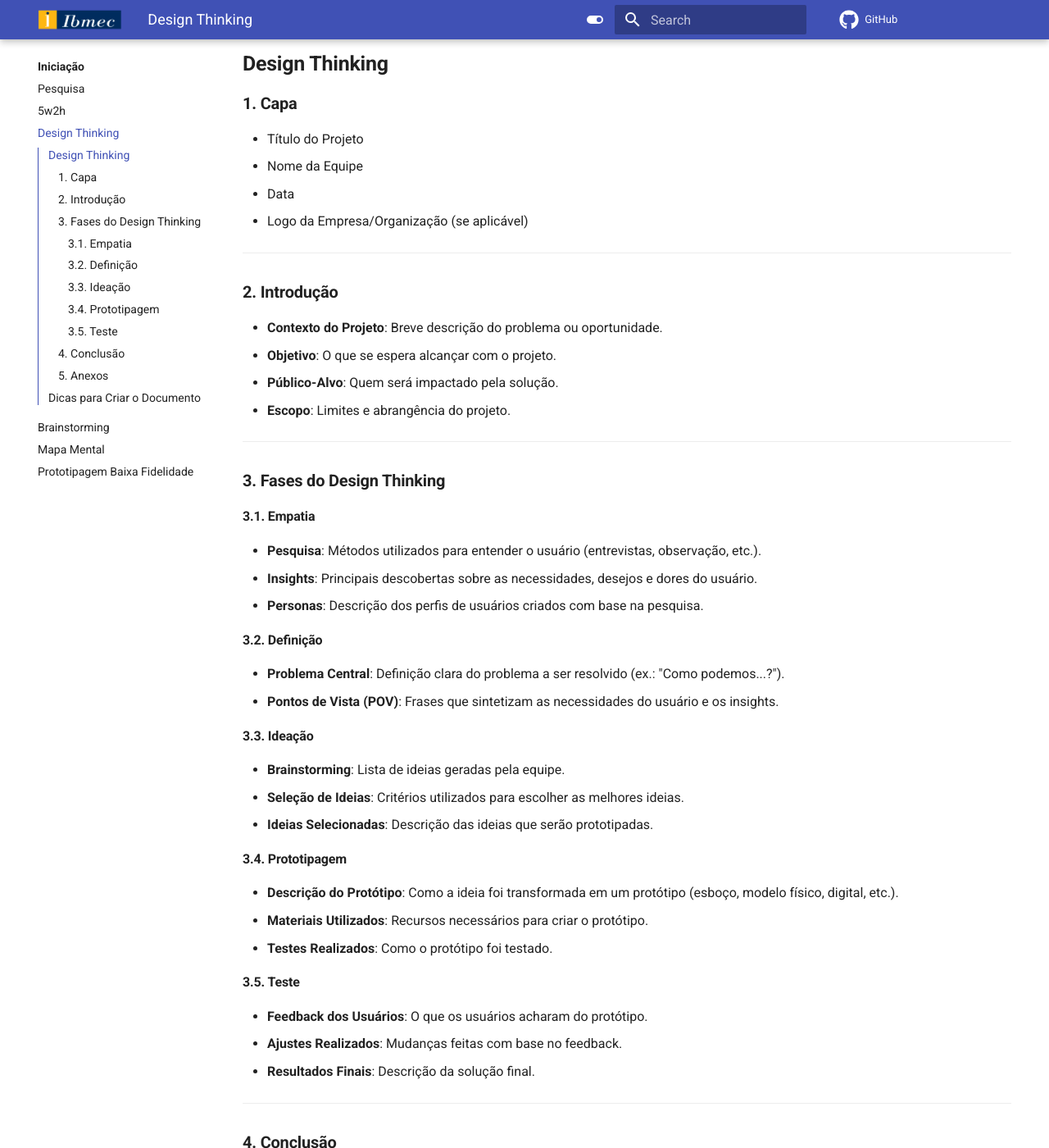
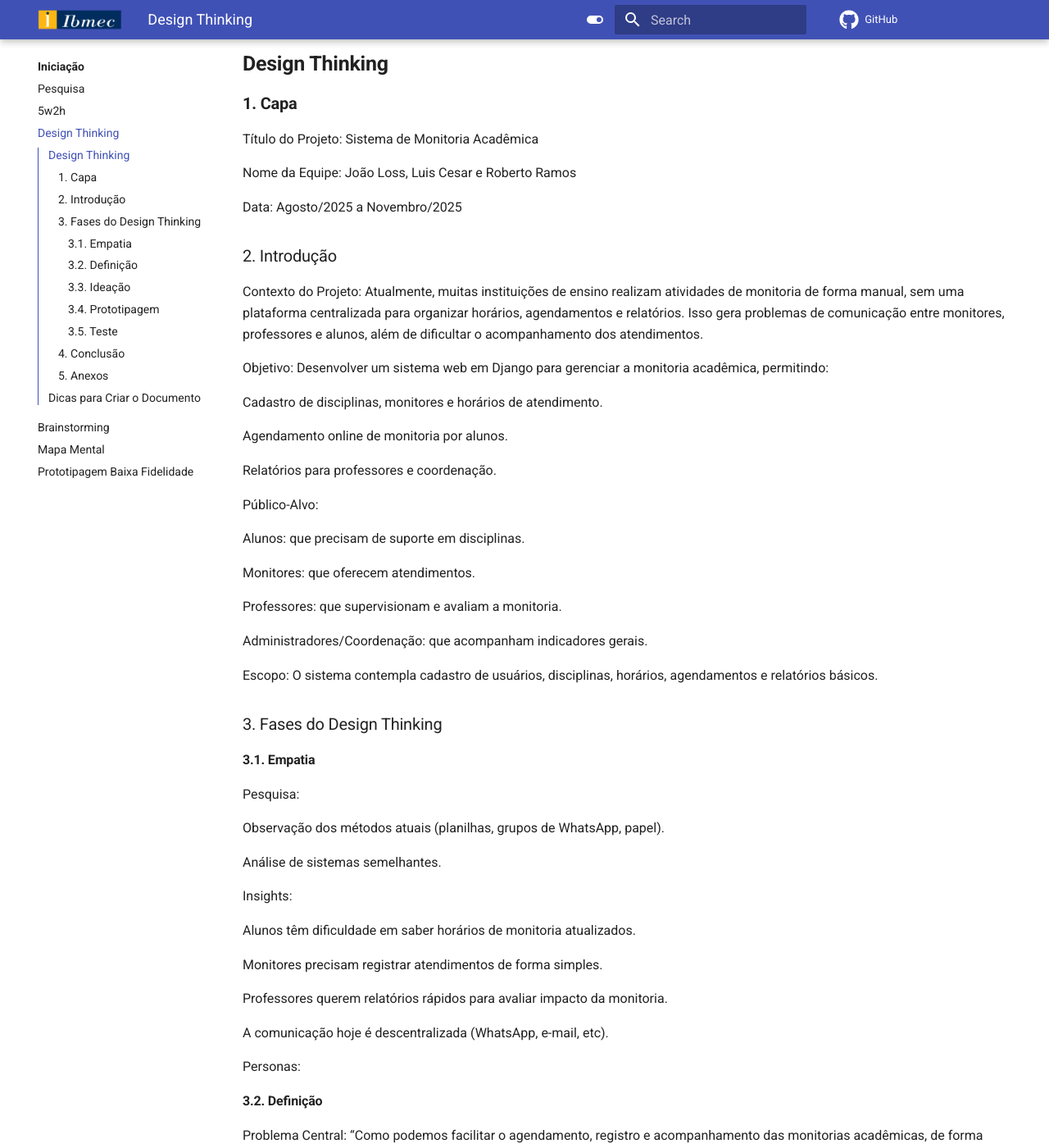
Before and after one commit to Projetos-de-Extensao/PBE_25.2_8003_I, an MkDocs documentation site: the page built from docs/Iniciacao/design_thinking.md, in a window 1280 px wide and 1400 px high, scrolled down 208 px. Shown: the whole window at 82% size. Built offline with MkDocs 1.6.1 and Material for MkDocs 9.7.7, drawn with Linux system fonts in a browser that asks for light colours; comment, search, counter and statistics services are not loaded; some of the changed text lies outside the part shown.

Commit message:
parte design thinking

```diff
--- a/docs/Iniciacao/design_thinking.md
+++ b/docs/Iniciacao/design_thinking.md
@@ -7,34 +7,80 @@ title: Design Thinking
 
 ### **1. Capa**
 
-- Título do Projeto
-- Nome da Equipe
-- Data
-- Logo da Empresa/Organização (se aplicável)
 
----
+Título do Projeto: Sistema de Monitoria Acadêmica
 
-### **2. Introdução**
+Nome da Equipe: João Loss, Luis Cesar e Roberto Ramos
 
-- **Contexto do Projeto**: Breve descrição do problema ou oportunidade.
-- **Objetivo**: O que se espera alcançar com o projeto.
-- **Público-Alvo**: Quem será impactado pela solução.
-- **Escopo**: Limites e abrangência do projeto.
+Data: Agosto/2025 a Novembro/2025
 
----
 
-### **3. Fases do Design Thinking**
 
-#### **3.1. Empatia**
+### 2. Introdução
 
-- **Pesquisa**: Métodos utilizados para entender o usuário (entrevistas, observação, etc.).
-- **Insights**: Principais descobertas sobre as necessidades, desejos e dores do usuário.
-- **Personas**: Descrição dos perfis de usuários criados com base na pesquisa.
+Contexto do Projeto:
+ Atualmente, muitas instituições de ensino realizam atividades de monitoria de forma manual, sem uma plataforma centralizada para organizar horários, agendamentos e relatórios. Isso gera problemas de comunicação entre monitores, professores e alunos, além de dificultar o acompanhamento dos atendimentos.
 
-#### **3.2. Definição**
+Objetivo:
+ Desenvolver um sistema web em Django para gerenciar a monitoria acadêmica, permitindo:
 
-- **Problema Central**: Definição clara do problema a ser resolvido (ex.: "Como podemos...?").
-- **Pontos de Vista (POV)**: Frases que sintetizam as necessidades do usuário e os insights.
+Cadastro de disciplinas, monitores e horários de atendimento.
+
+Agendamento online de monitoria por alunos.
+
+Relatórios para professores e coordenação.
+
+Público-Alvo:
+
+Alunos: que precisam de suporte em disciplinas.
+
+Monitores: que oferecem atendimentos.
+
+Professores: que supervisionam e avaliam a monitoria.
+
+Administradores/Coordenação: que acompanham indicadores gerais.
+
+Escopo:
+ O sistema contempla cadastro de usuários, disciplinas, horários, agendamentos e relatórios básicos.
+
+
+
+### 3. Fases do Design Thinking
+
+#### 3.1. Empatia
+
+Pesquisa:
+
+Observação dos métodos atuais (planilhas, grupos de WhatsApp, papel).
+
+Análise de sistemas semelhantes.
+
+Insights:
+
+Alunos têm dificuldade em saber horários de monitoria atualizados.
+
+Monitores precisam registrar atendimentos de forma simples.
+
+Professores querem relatórios rápidos para avaliar impacto da monitoria.
+
+A comunicação hoje é descentralizada (WhatsApp, e-mail, etc).
+
+Personas:
+
+
+
+#### 3.2. Definição
+
+Problema Central:
+ “Como podemos facilitar o agendamento, registro e acompanhamento das monitorias acadêmicas, de forma prática e acessível para alunos, monitores e professores? Além de obter resultados corretos sobre ela.”
+
+Pontos de Vista (POV):
+
+Pessoa 1: Precisa de um sistema onde visualize facilmente horários e possa agendar monitorias sem burocracia.
+
+Pessoa 2: Precisa de uma forma de registrar atendimentos e presenças sem perder tempo.
+
+Pessoa 3: Precisa de relatórios confiáveis para avaliar a efetividade da monitoria.
 
 #### **3.3. Ideação**
 
```
